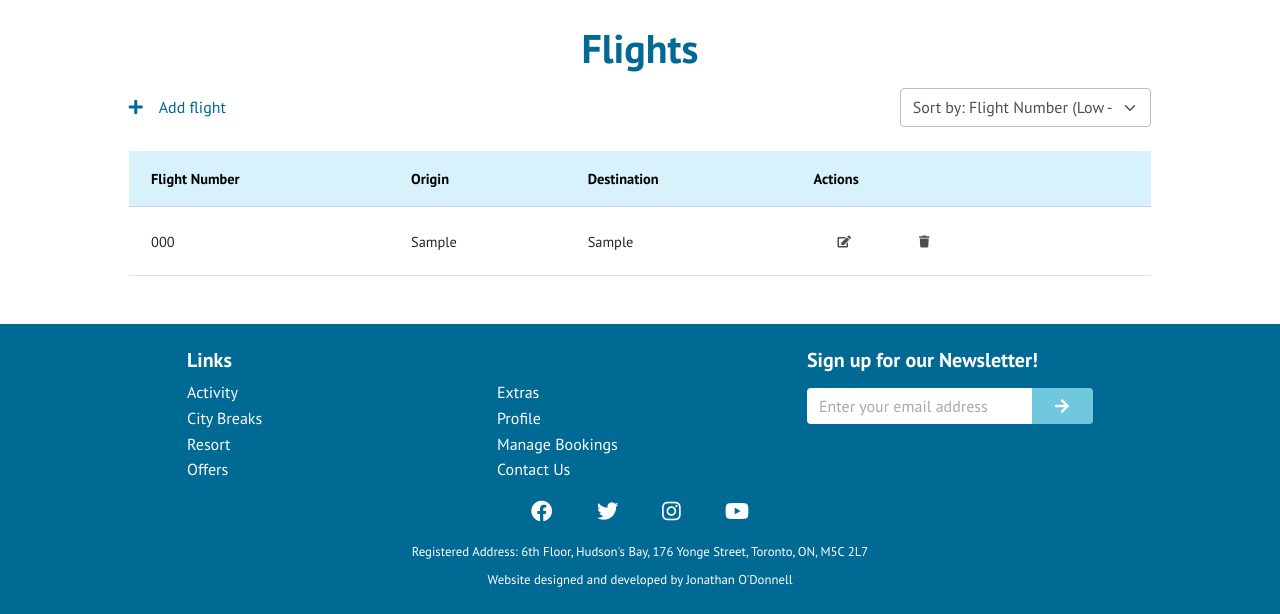
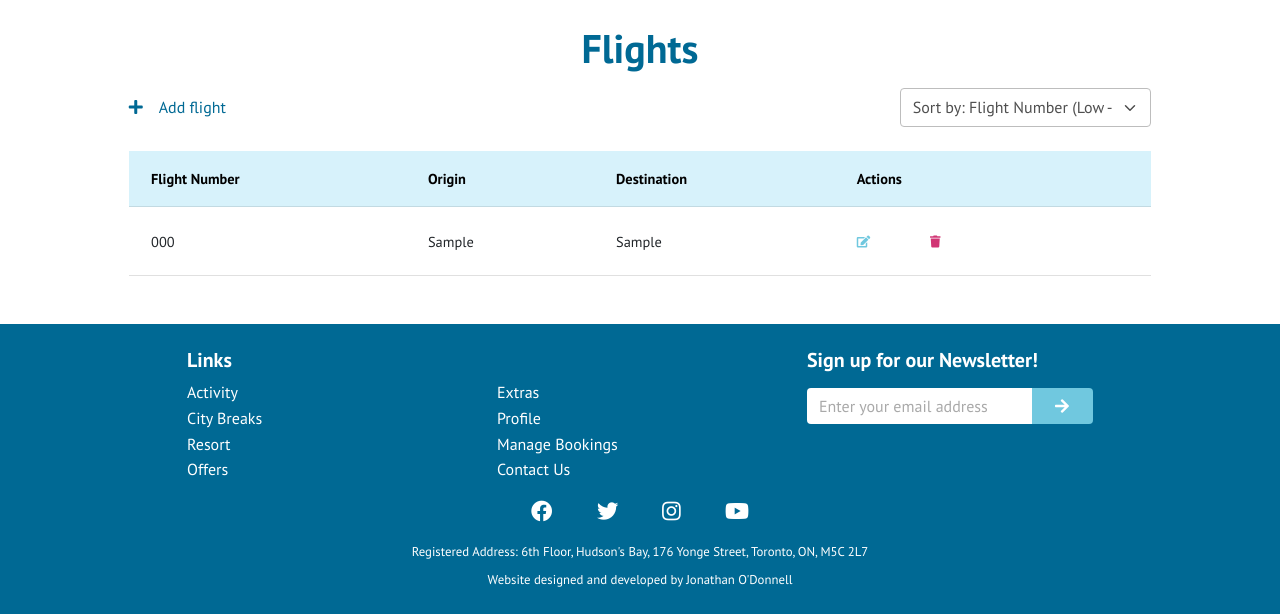
Before and after one commit to jonathan-odonnell/milestone-project-4, a Django app: page /flights/ in a window 1280 px wide. Shown: the part 101-715 px from the top of the page. Run offline with Django 3.2, Linux system fonts and the light colour scheme; a user stored in the database is signed in; tables that the repository leaves empty hold one stand-in row (values such as "Sample post"); some libraries are stand-ins or nearby versions.

Commit message:
Amended edit and delete icon styling in flights table and on holiday details page

```diff
--- a/flights/templates/flights/includes/flights_table.html
+++ b/flights/templates/flights/includes/flights_table.html
@@ -15,10 +15,10 @@
                 <td>{{ flight.origin }}</td>
                 <td>{{ flight.destination }}</td>
                 <td>
-                    <a href="{% url 'edit_flight' flight.flight_number %}" class="btn shadow-none me-3"><i
-                            class="fas fa-edit"></i></a>
-                    <a href="{% url 'delete_flight' flight.flight_number %}" class="btn shadow-none"><i
-                            class="fas fa-trash"></i></a>
+                    <a href="{% url 'edit_flight' flight.flight_number %}" class="btn shadow-none ps-0 me-3"><i
+                            class="fas fa-edit text-primary"></i></a>
+                    <a href="{% url 'delete_flight' flight.flight_number %}" class="btn shadow-none ps-3"><i
+                            class="fas fa-trash text-secondary"></i></a>
                 </td>
             </tr>
             {% endfor %}
--- a/static/css/base.css
+++ b/static/css/base.css
@@ -41,6 +41,10 @@ strong {
 
 .text-black {
     color: #000;
+}
+
+.text-primary {
+    color: #70c8df !important;
 }
 
 .text-secondary {
```
